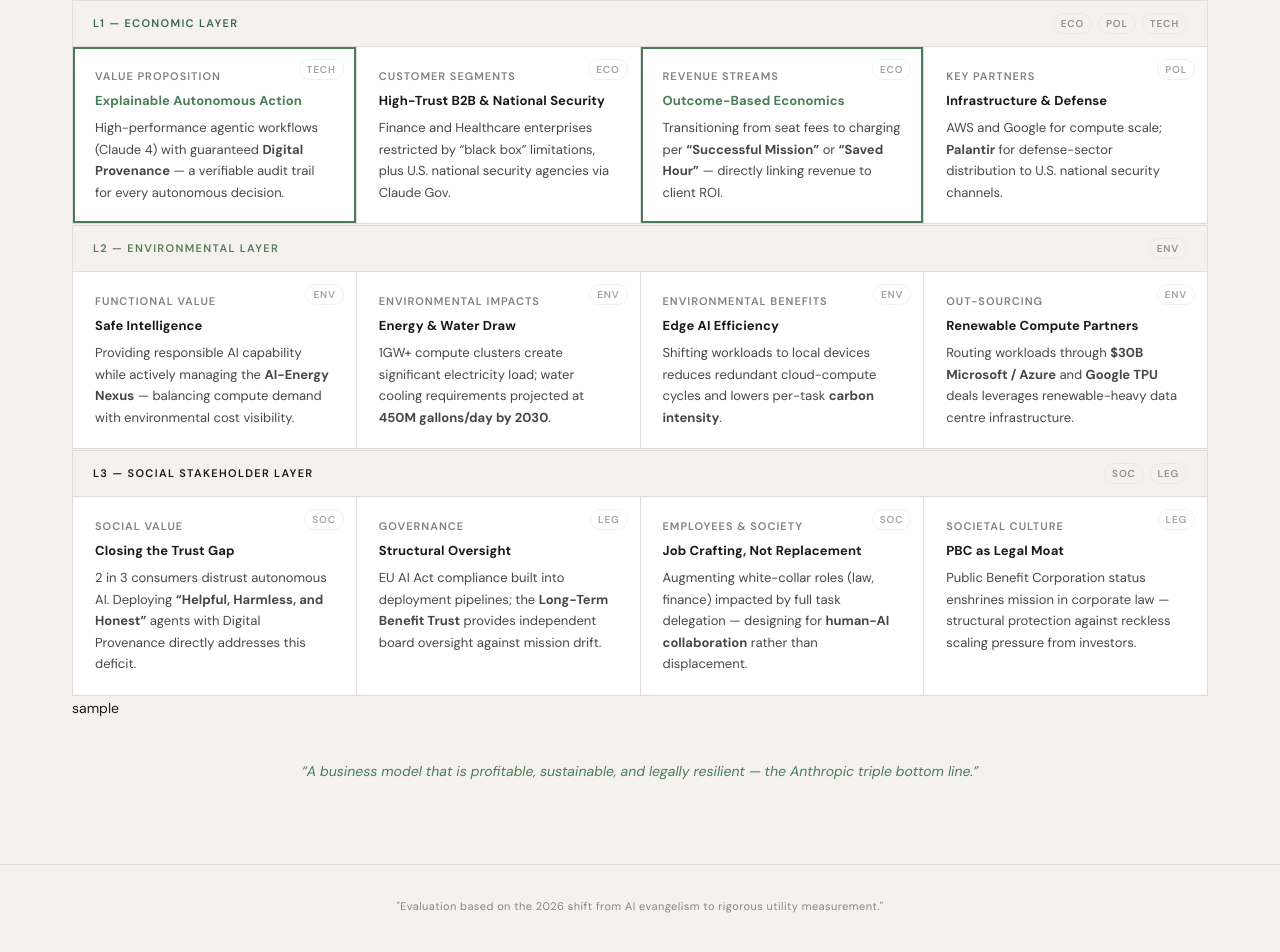
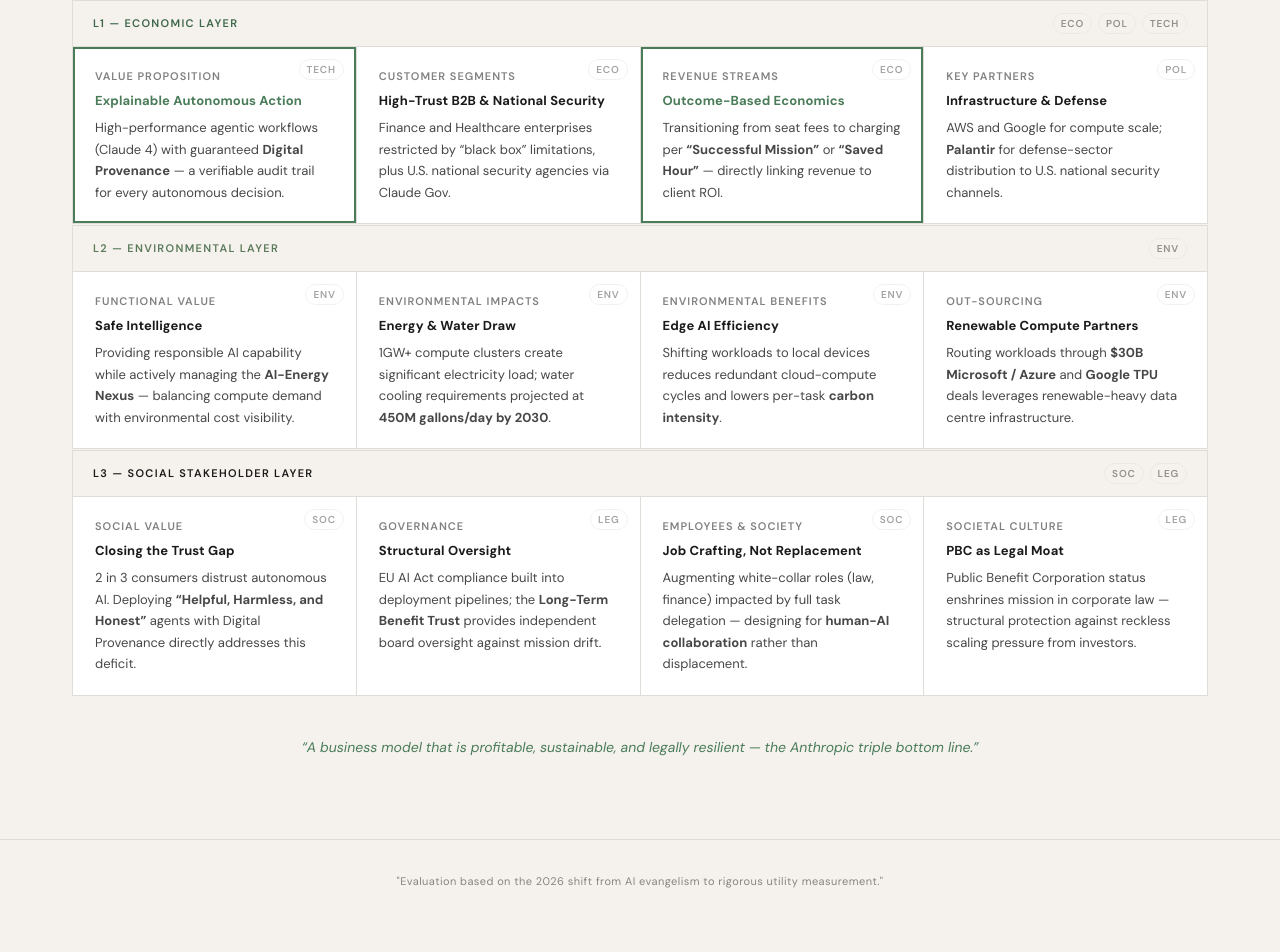
Before and after one commit to nikitaandreeveu-spec/nmb, a website: page index.html in a window 1280 px wide. Shown: the part 5464-6416 px from the top of the page. After the commit the page ends 6395 px from the top, so only its background shows below. Drawn offline with Linux system fonts and the light colour scheme.

Commit message:
Remove sample div from index.html
Removed unnecessary sample div from the HTML.

```diff
--- a/index.html
+++ b/index.html
@@ -1719,9 +1719,6 @@
         </div>
       </div><!-- /Layer 3 -->
 
-      <div> sample </div>
-
-
       <!-- Closing quote -->
       <p class="tlbmc-footer-quote">
         &ldquo;A business model that is profitable, sustainable, and legally resilient &mdash; the Anthropic triple bottom line.&rdquo;
```
